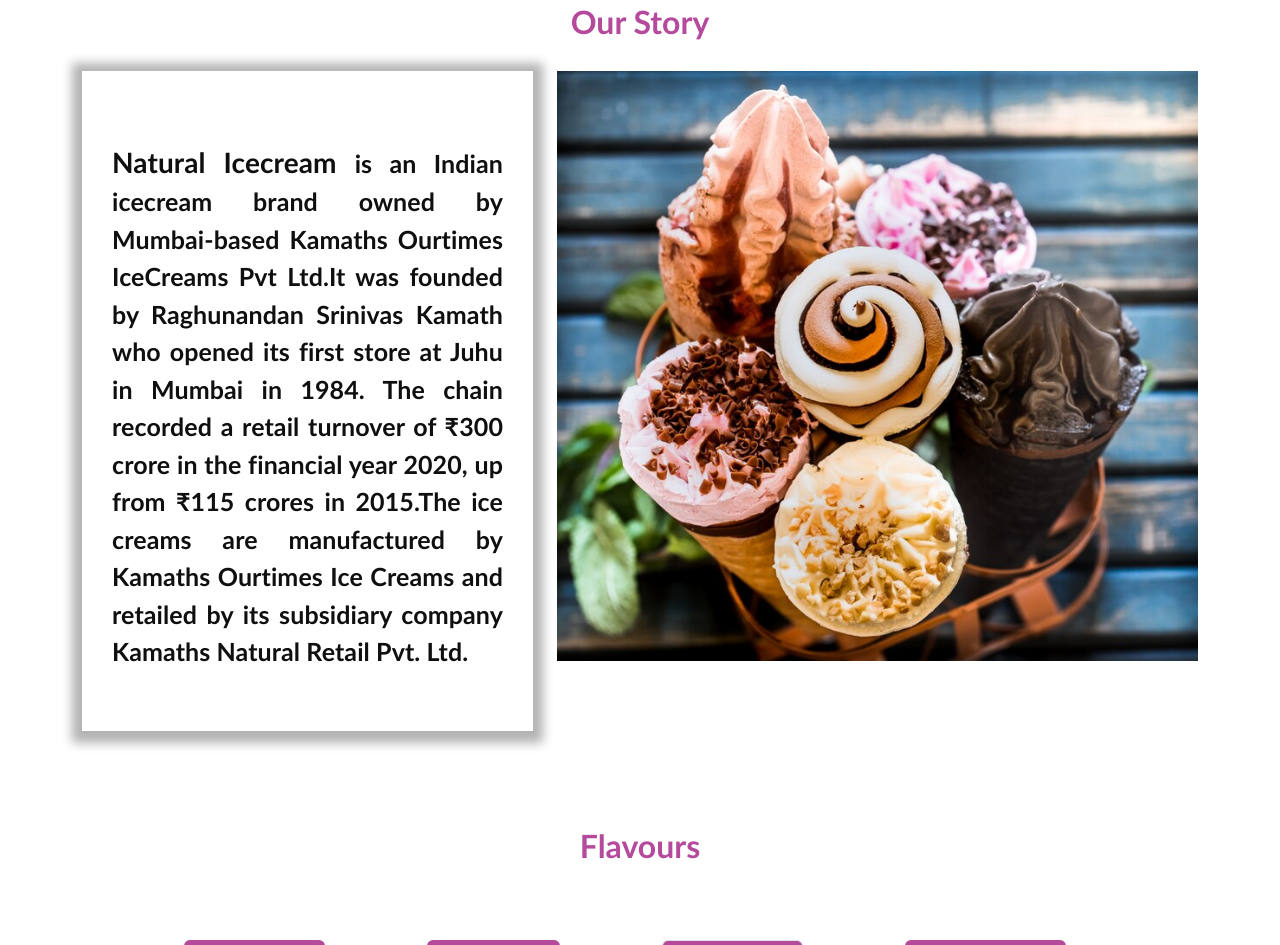
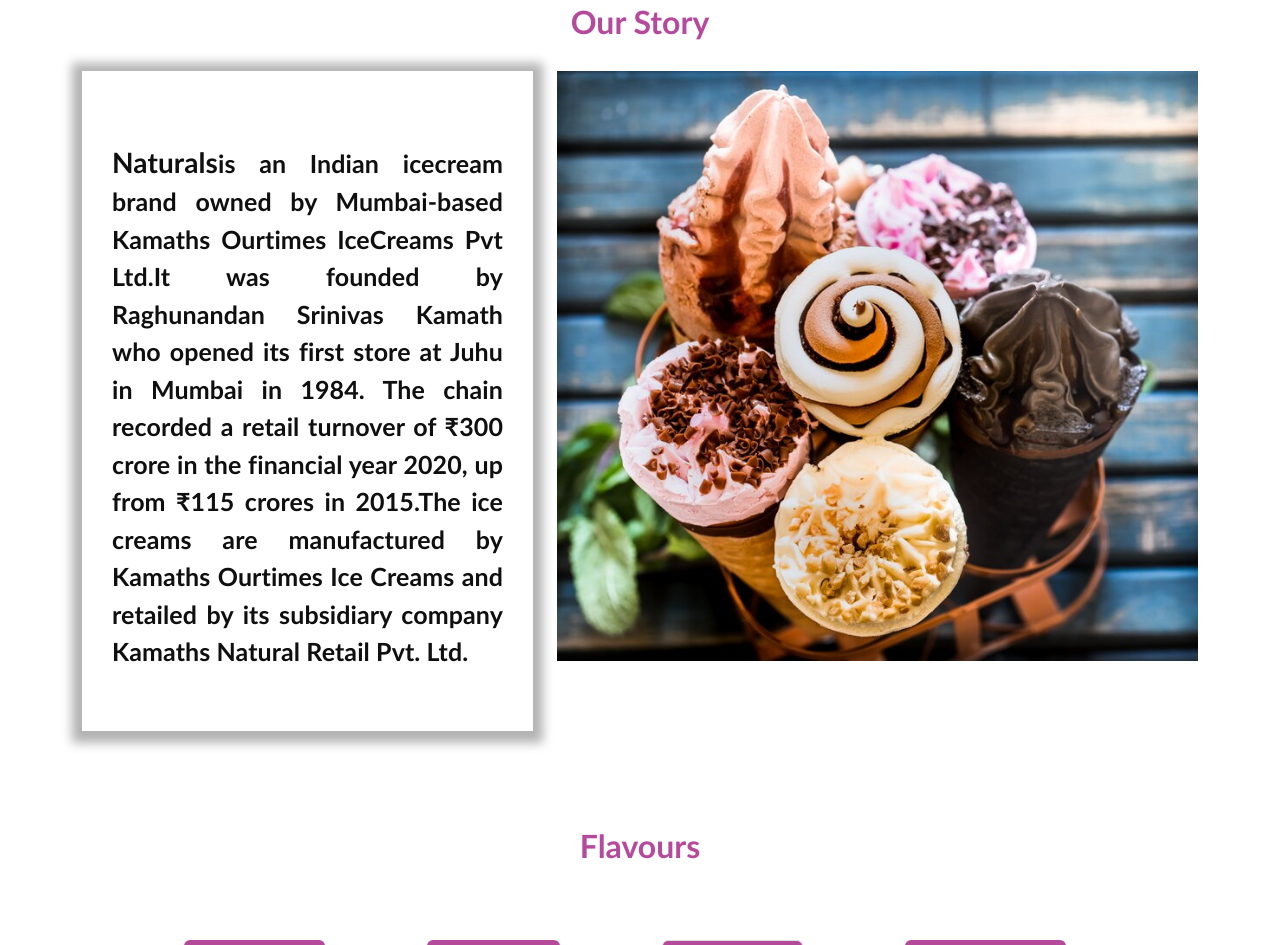
Before and after one commit to harishkohli/Naturals-Icecream, a plain HTML site: page index.html in a window 1280 px wide. Shown: the part 950-1895 px from the top of the page. Drawn offline with nearby package versions, Linux system fonts and the light colour scheme.

Commit message:
Update index.html

```diff
--- a/index.html
+++ b/index.html
@@ -86,7 +86,7 @@
             <div class="container">
                 <div class="row">
                     <div class="col-12 col-lg-5">
-                      <p > <span>Natural Icecream </span>is an Indian icecream brand owned by Mumbai-based Kamaths Ourtimes IceCreams Pvt Ltd.It was founded by Raghunandan Srinivas Kamath who opened its first store at Juhu in Mumbai in 1984.
+                      <p > <span>Naturals</span>is an Indian icecream brand owned by Mumbai-based Kamaths Ourtimes IceCreams Pvt Ltd.It was founded by Raghunandan Srinivas Kamath who opened its first store at Juhu in Mumbai in 1984.
 
                         The chain recorded a retail turnover of ₹300 crore in the financial year 2020, up from ₹115 crores in 2015.The ice creams are manufactured by Kamaths Ourtimes Ice Creams and retailed by its subsidiary company Kamaths Natural Retail Pvt. Ltd.
 
```
